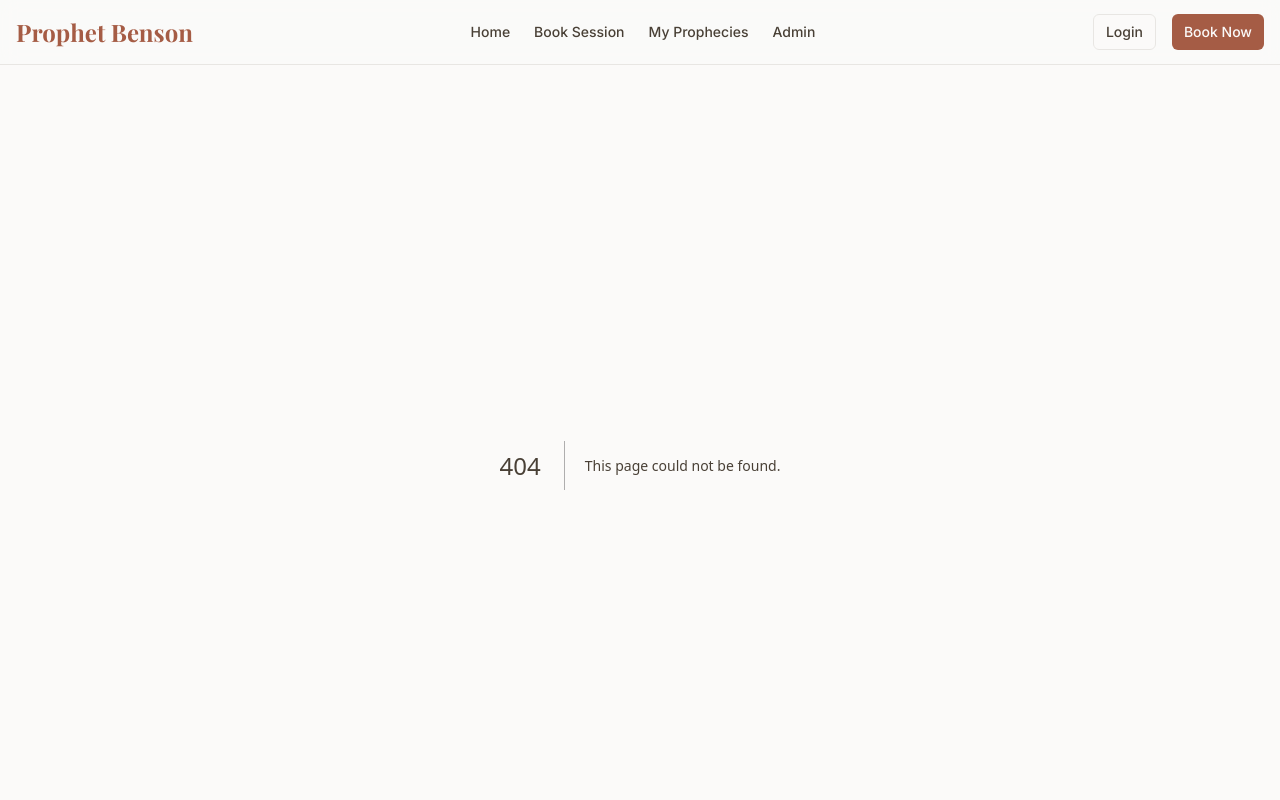
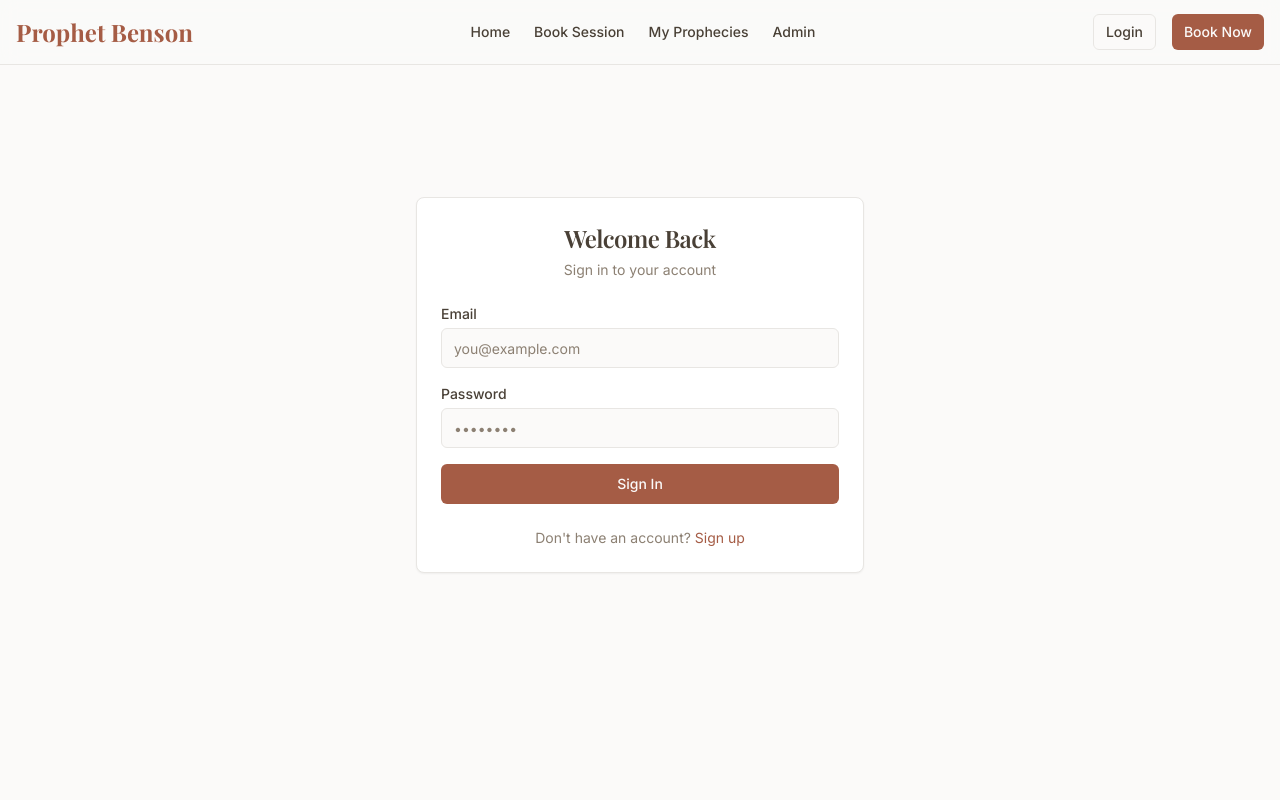
Before and after one commit to TheCrossChurchInt/website, a Next.js app: page /login in a window 1280 px wide. Before the commit this address had no page. Shown: the top 800 px of the page. Built offline with nearby package versions, Linux system fonts and the light colour scheme; a web font is replaced by a local one.

Commit message:
feat(pages): add login and about pages

```diff
--- /dev/null
+++ b/app/about/page.tsx
@@ -0,0 +1,28 @@
+export default function AboutPage() {
+    return (
+        <div className="container mx-auto py-12 px-4">
+             <div className="max-w-3xl mx-auto text-center space-y-8">
+                 <h1 className="font-serif text-4xl md:text-5xl font-bold text-primary">About Prophet Benson</h1>
+                 <p className="text-xl text-muted-foreground leading-relaxed">
+                     Prophet Benson is a servant of God dedicated to preaching the Gospel of Truth, Healing, and Liberation. With over 15 years of ministry, he has touched lives across the globe, bringing the prophetic word to those in need of direction.
+                 </p>
+                 <div className="h-64 bg-stone-200 rounded-xl flex items-center justify-center text-muted-foreground">
+                     (Image of Ministry)
+                 </div>
+                 <div className="text-left space-y-4">
+                     <h2 className="font-serif text-2xl font-bold">Our Mission</h2>
+                     <p className="text-muted-foreground">
+                         To raise a generation of believers who walk in power, love, and sound mind. We believe in the practical application of the Word of God to transform societies.
+                     </p>
+                     <h2 className="font-serif text-2xl font-bold">What We Believe</h2>
+                     <ul className="list-disc pl-5 text-muted-foreground space-y-2">
+                         <li>The Trinity: Father, Son, and Holy Spirit.</li>
+                         <li>The authority of the Bible.</li>
+                         <li>Salvation through grace alone.</li>
+                         <li>The power of prayer and prophecy.</li>
+                     </ul>
+                 </div>
+             </div>
+        </div>
+    );
+}
--- /dev/null
+++ b/app/login/page.tsx
@@ -0,0 +1,51 @@
+"use client";
+
+import { Button } from "@/components/ui/button";
+import { Card, CardContent, CardHeader, CardTitle, CardDescription, CardFooter } from "@/components/ui/card";
+import { Input } from "@/components/ui/input";
+import Link from "next/link";
+import { useState } from "react";
+
+export default function LoginPage() {
+    const [email, setEmail] = useState("");
+    const [password, setPassword] = useState("");
+
+    return (
+        <div className="container mx-auto flex items-center justify-center min-h-[80vh] px-4">
+            <Card className="w-full max-w-md">
+                <CardHeader className="text-center">
+                    <CardTitle className="font-serif text-2xl">Welcome Back</CardTitle>
+                    <CardDescription>Sign in to your account</CardDescription>
+                </CardHeader>
+                <CardContent className="space-y-4">
+                    <div>
+                        <label className="text-sm font-medium mb-1 block">Email</label>
+                        <Input
+                            type="email"
+                            placeholder="you@example.com"
+                            value={email}
+                            onChange={(e) => setEmail(e.target.value)}
+                        />
+                    </div>
+                    <div>
+                        <label className="text-sm font-medium mb-1 block">Password</label>
+                        <Input
+                            type="password"
+                            placeholder="••••••••"
+                            value={password}
+                            onChange={(e) => setPassword(e.target.value)}
+                        />
+                    </div>
+                    <Button className="w-full" onClick={() => window.location.href = '/admin'}>
+                        Sign In
+                    </Button>
+                </CardContent>
+                <CardFooter className="justify-center">
+                    <p className="text-sm text-muted-foreground">
+                        Don't have an account? <Link href="/register" className="text-primary hover:underline">Sign up</Link>
+                    </p>
+                </CardFooter>
+            </Card>
+        </div>
+    );
+}
```
